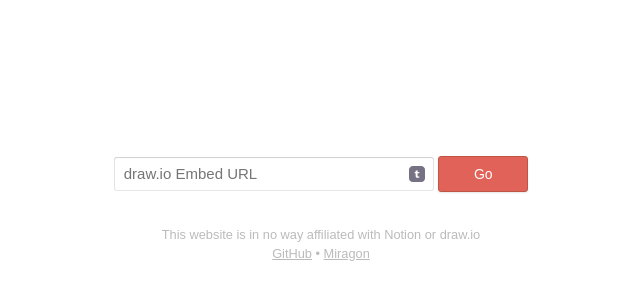
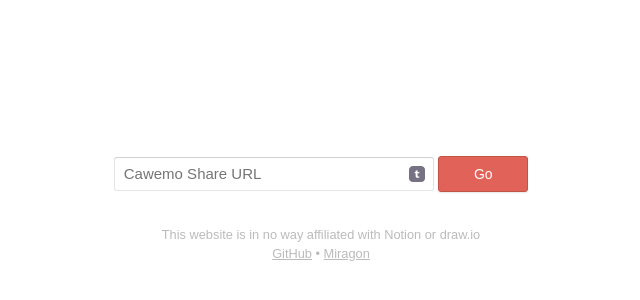
Before and after one commit to FlowSquad/camunda-diagram-notion-embed, a plain HTML site: page index.html in a window 1280 px wide. Shown: the part 184-484 px from the top of the page, 319-959 px from the left. Drawn offline with Linux system fonts and the light colour scheme.

Commit message:
fix: Cawem share URL

```diff
--- a/index.html
+++ b/index.html
@@ -105,7 +105,7 @@
         <div id="form-entry">
           <input
             type="url"
-            placeholder="draw.io Embed URL"
+            placeholder="Cawemo Share URL"
             id="embedUrl"
             name="embedUrl"
           />
```
